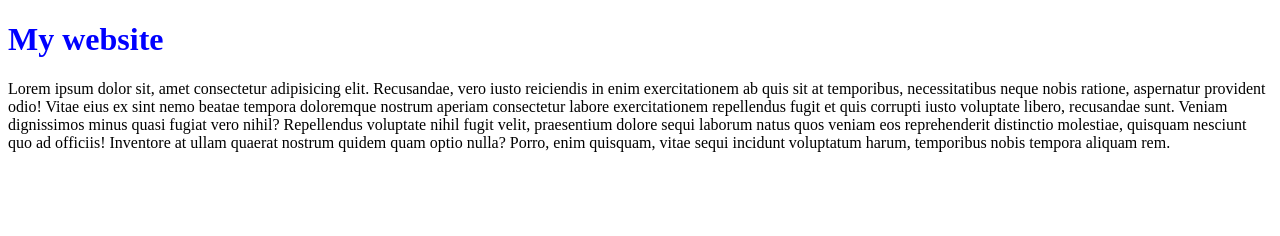
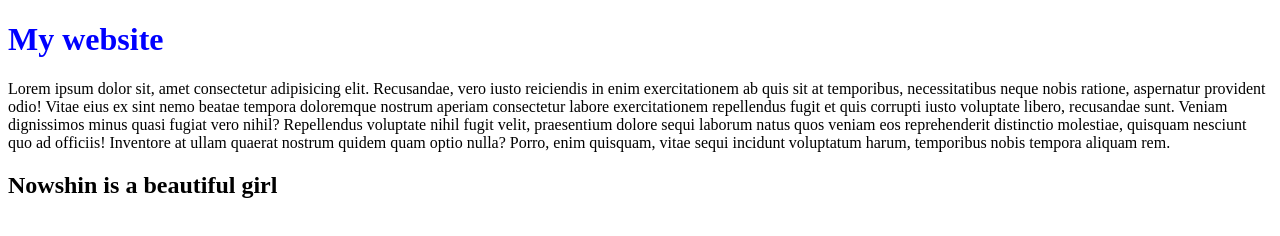
Before and after one commit to raqib247/my-first-repo, a plain HTML site: page index.html in a window 1280 px wide. Drawn offline with Linux system fonts and the light colour scheme.

Commit message:
add a header

```diff
--- a/index.html
+++ b/index.html
@@ -10,5 +10,6 @@
 <body>
     <h1>My website</h1>
     <p>Lorem ipsum dolor sit, amet consectetur adipisicing elit. Recusandae, vero iusto reiciendis in enim exercitationem ab quis sit at temporibus, necessitatibus neque nobis ratione, aspernatur provident odio! Vitae eius ex sint nemo beatae tempora doloremque nostrum aperiam consectetur labore exercitationem repellendus fugit et quis corrupti iusto voluptate libero, recusandae sunt. Veniam dignissimos minus quasi fugiat vero nihil? Repellendus voluptate nihil fugit velit, praesentium dolore sequi laborum natus quos veniam eos reprehenderit distinctio molestiae, quisquam nesciunt quo ad officiis! Inventore at ullam quaerat nostrum quidem quam optio nulla? Porro, enim quisquam, vitae sequi incidunt voluptatum harum, temporibus nobis tempora aliquam rem.</p>
+    <h2>Nowshin is a beautiful girl</h2>
 </body>
 </html>
```
